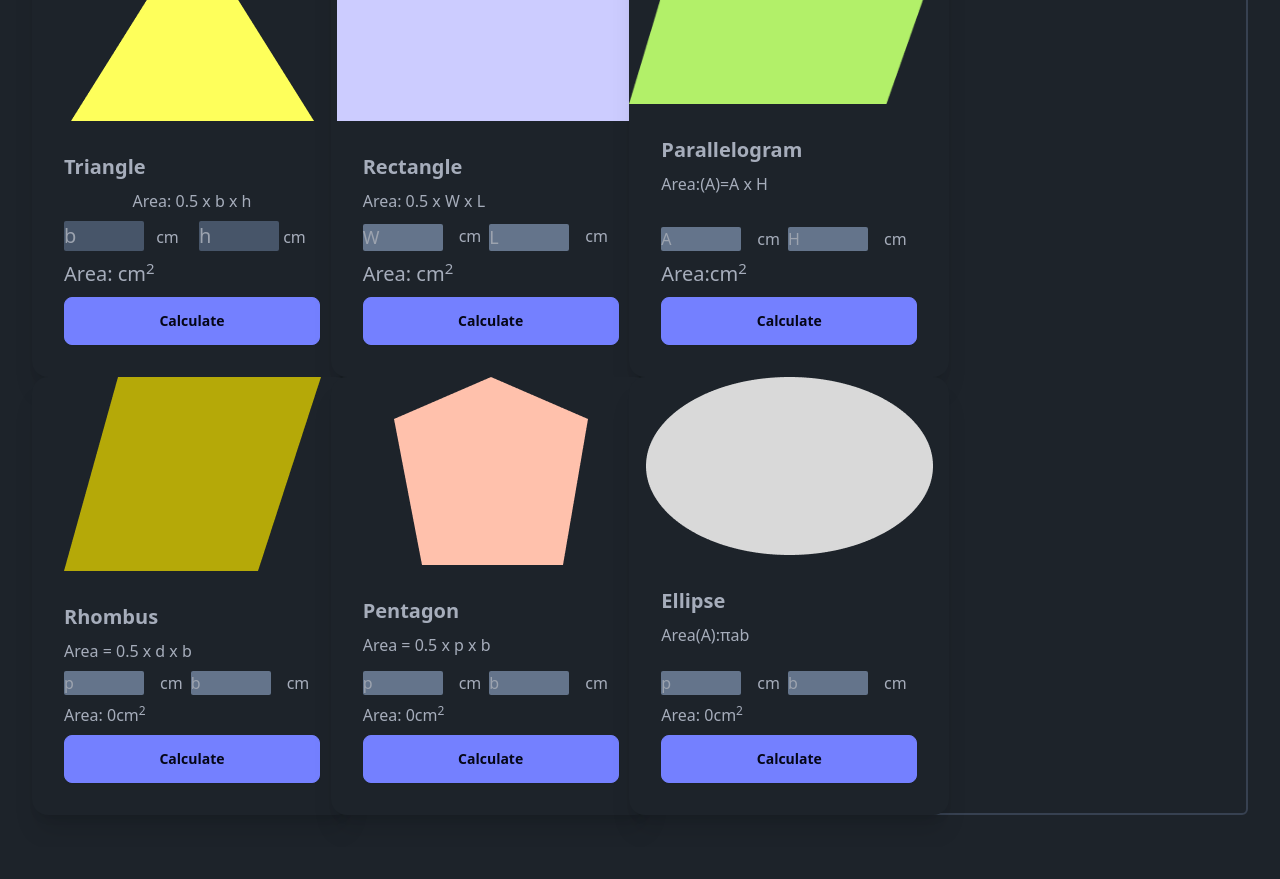
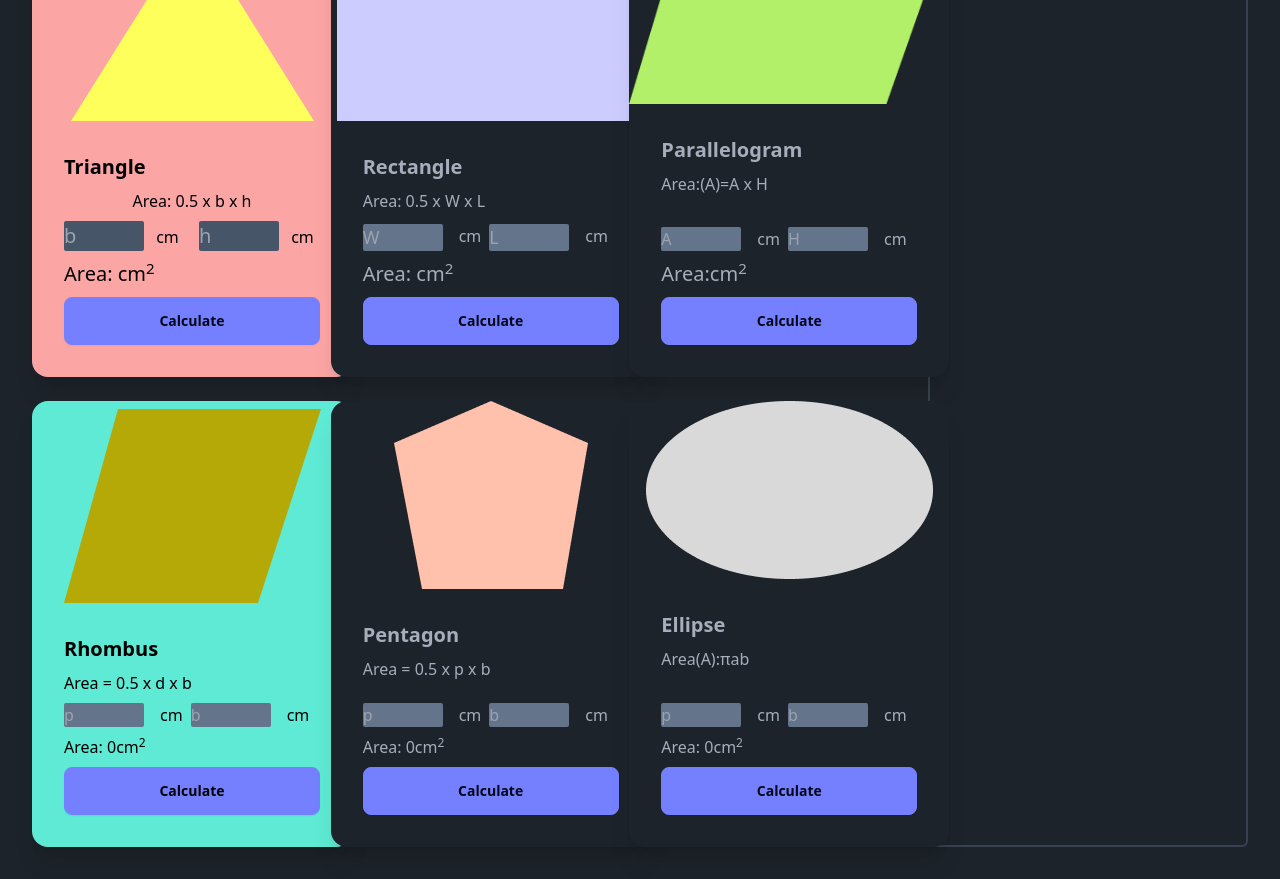
Before and after one commit to Minarajahan/geometry-practice, a plain HTML site: page index.html in a window 1280 px wide. Shown: the part 221-1100 px from the top of the page. Before the commit the page ends 1068 px from the top, so only its background shows below. Drawn offline with nearby package versions, Linux system fonts and the light colour scheme.

Commit message:
final update

```diff
--- a/index.html
+++ b/index.html
@@ -15,7 +15,7 @@
         <nav>
             <div class="flex justify-between items-center bg-slate-50 rounded-sm mb-10 py-2">
                 <div class="ml-4">
-                    <h1 class="text-3xl text-sky-600">Interactive</h1>
+                    <h1 class="text-3xl text-sky-600 font-bold">Interactive</h1>
                     <p>Geometry Genius</p>
                 </div>
                 <div class="">
@@ -31,23 +31,23 @@
             <!-- shape card container -->
             <div class="flex-1 grid grid-cols-1 md:grid-cols-2 lg:grid-cols-3 ">
                 <!-- triangle shape -->
-                <div class="card bg-base-100 w-80 shadow-xl">
+                <div class="card bg-base-100 w-80 shadow-xl  bg-red-300">
                     <figure>
                         <img src="images/triangle.png" alt="">
                     </figure>
                     <div class="card-body">
-                        <h2 class="card-title">Triangle</h2>
-                        <p class="text-center">Area: 0.5 x b x h</p>
+                        <h2 class="card-title text-black">Triangle</h2>
+                        <p class="text-center text-black">Area: 0.5 x b x h</p>
                         <!-- triangle conected area -->
                         <div class="">
-                            <input id="triangle-base" class="w-20 text-[20px] bg-slate-600 rounded-sm" type="text" placeholder="b">
-                            <span class="mr-4 ml-2">cm</span>
-                            <input id="triangle-height" class="w-20 text-[20px] bg-slate-600  rounded-sm" type="text" name="" id=""
+                            <input id="triangle-base" class="w-20 text-[20px] text-black bg-slate-600 rounded-sm" type="text" placeholder="b">
+                            <span class="mr-4 ml-2 text-black">cm</span>
+                            <input id="triangle-height" class="w-20 text-[20px] bg-slate-600  rounded-sm text-black" type="text" name="" id=""
                                 placeholder="h">
-                            <span>cm</span>
+                            <span class="text-black ml-2">cm</span>
                         </div>
                         <div>
-                            <p class="text-[20px]">Area: <span id="triangle-area"></span><span>cm<sup>2</sup></span></p>
+                            <p class="text-[20px] text-black">Area: <span id="triangle-area"></span><span>cm<sup>2</sup></span></p>
                         </div>
                         <div onclick="calculateTriangleArea()" class="card-actions">
                             <button class="btn btn-primary w-full">Calculate</button>
@@ -104,31 +104,31 @@
                     </div>
                 </div>
                 <!-- Rhombus shape -->
-                <div class="card bg-base-100 w-80 shadow-xl">
+                <div class="card bg-base-100 w-80 shadow-xl bg-teal-300 mt-6">
                     <figure>
-                        <img src="images/rhombus.png" alt="">
+                        <img class="mt-2" src="images/rhombus.png" alt="">
                     </figure>
                     <div class="card-body">
-                        <h2 class="card-title">Rhombus</h2>
+                        <h2 class="card-title text-black">Rhombus</h2>
 
-                        <p>Area = 0.5 x d x b</p>
+                        <p class="text-black">Area = 0.5 x d x b</p>
                         <!-- calculate area -->
                          <div class="flex">
-                            <input id="detect-area" class="w-20 bg-slate-500 rounded-sm" type="text" placeholder="p">
-                            <span class="ml-4 mr-2">cm</span>
-                            <input id="base-area" class="w-20 bg-slate-500 rounded-sm" type="text" placeholder="b">
-                            <span class="ml-4 mr-2">cm</span>
+                            <input id="detect-area" class="w-20 bg-slate-500 rounded-sm text-black" type="text" placeholder="p">
+                            <span class="ml-4 mr-2 text-black">cm</span>
+                            <input id="base-area" class="w-20 text-black bg-slate-500 rounded-sm" type="text" placeholder="b">
+                            <span class="ml-4 mr-2 text-black">cm</span>
                          </div>
                          <div>
-                            <p>Area: <span id="rhombus-area">0</span><span>cm<sup>2</sup></span></p>
+                            <p class="text-black">Area: <span id="rhombus-area">0</span><span>cm<sup>2</sup></span></p>
                          </div>
                         <div class="card-actions justify-end">
-                            <button onclick="rhombusInputOutput()" class="btn btn-primary w-full">Calculate</button>
+                            <button onclick="rhombusInputOutput()" class="btn btn-primary w-full text-black">Calculate</button>
                         </div>
                     </div>
                 </div>
                 <!-- Pentagon shape -->
-                <div class="card bg-base-100 w-80 shadow-xl">
+                <div class="card bg-base-100 w-80 shadow-xl mt-6">
                     <figure>
                       <img src="images/pentagon.png" alt="">
                     </figure>
@@ -151,7 +151,7 @@
                     </div>
                 </div>
                 <!-- Ellipse shape -->
-                <div class="card bg-base-100 w-80 shadow-xl">
+                <div class="card bg-base-100 w-80 shadow-xl mt-6">
                     <figure>
                       <img src="images/ellipse.png" alt="">
                     </figure>
```
